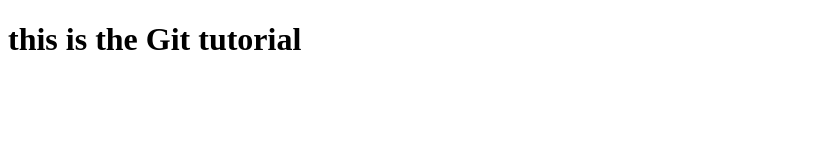
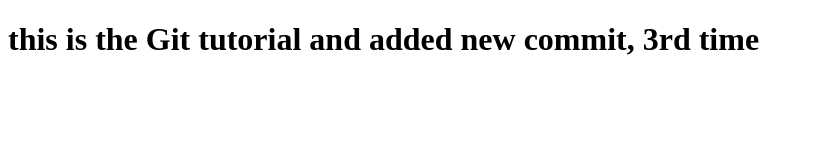
Before and after one commit to Akash9jha/myfirstrepo, a plain HTML site: page index.html in a window 1280 px wide. Shown: the whole page, without its empty margins (0-814 px from the left). Drawn offline with Linux system fonts and the light colour scheme.

Commit message:
3rd commit in remote repo

```diff
--- a/index.html
+++ b/index.html
@@ -6,6 +6,6 @@
     <title>Document</title>
 </head>
 <body>
-    <h1>this is the Git tutorial</h1>
+    <h1>this is the Git tutorial and added new commit, 3rd time </h1>
 </body>
 </html>
```
